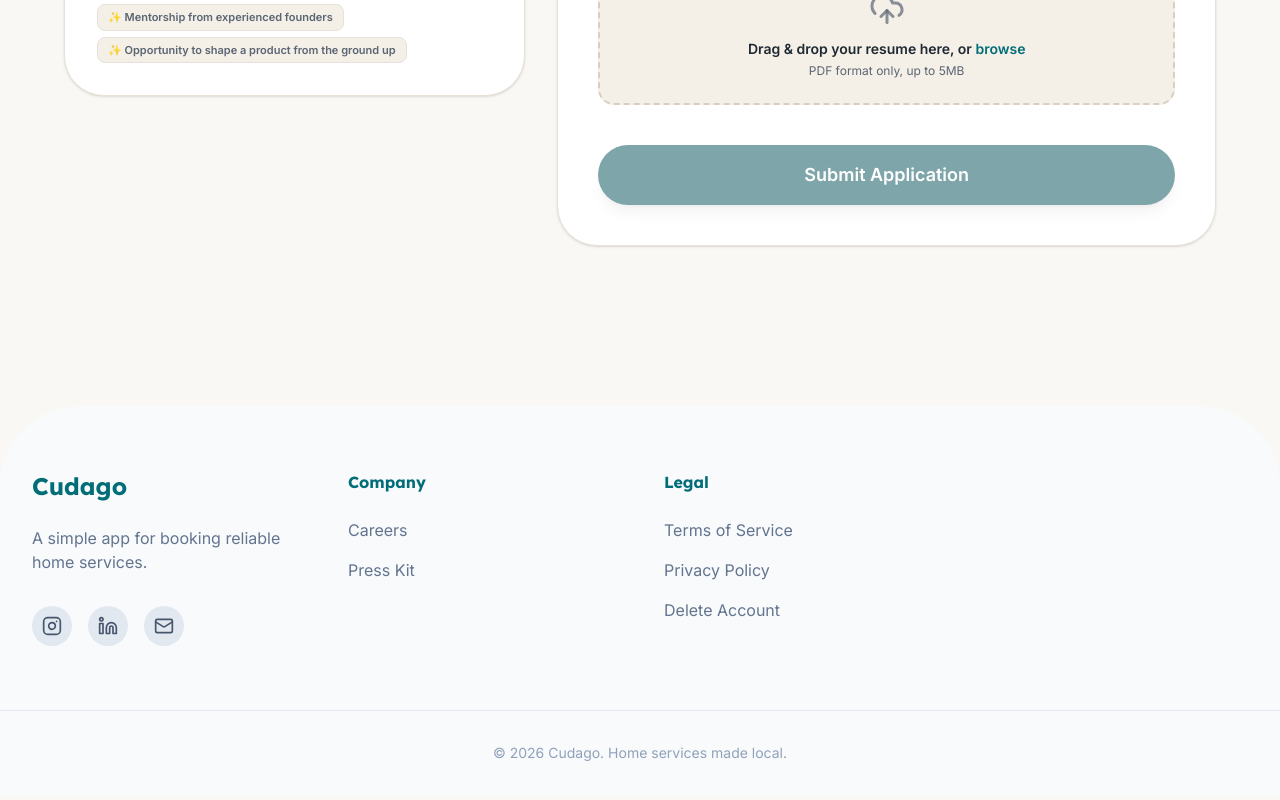
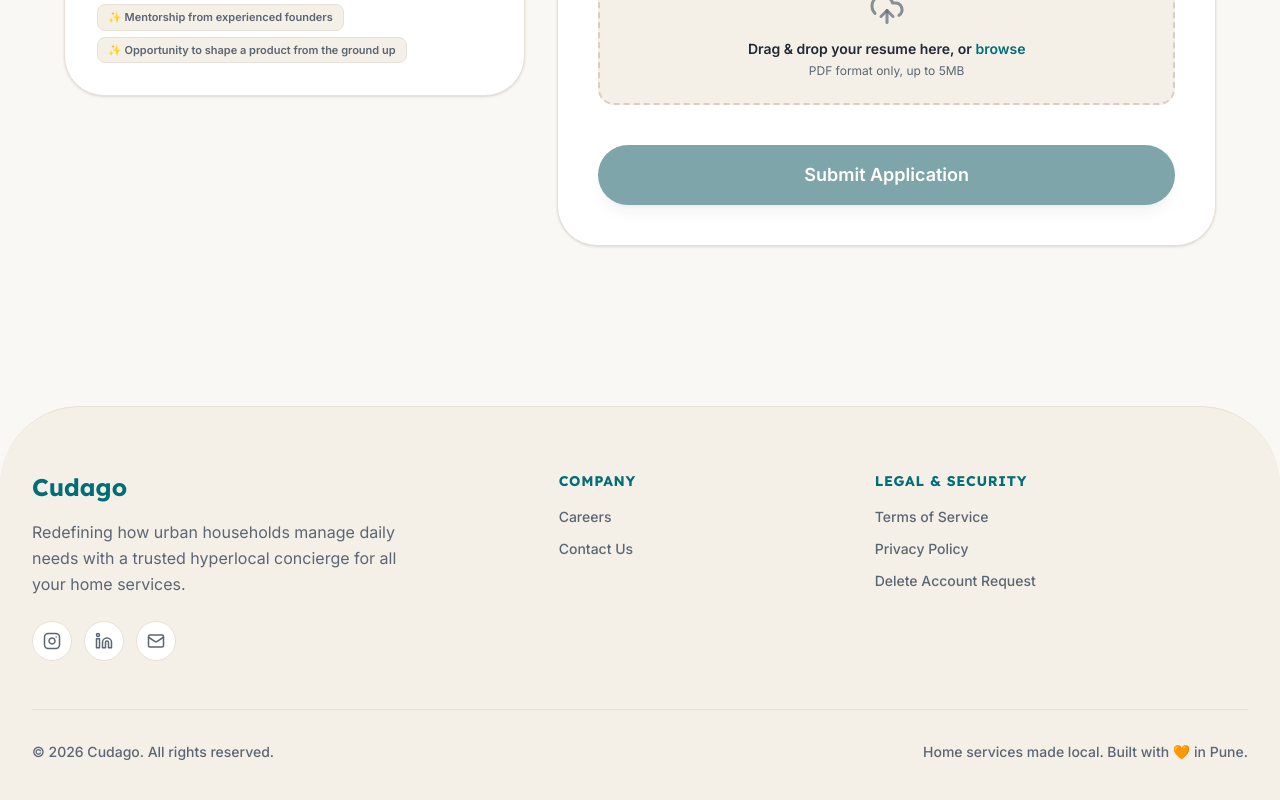
Before and after one commit to cudago/cudago-web-v1, a React (Vite) app: page /apply in a window 1280 px wide. Shown: the part 860-1660 px from the top of the page. Built offline with nearby package versions, Linux system fonts and the light colour scheme; no server answers.

Commit message:
refactor: remove PressKit page and update navigation and footer components

```diff
--- a/src/App.tsx
+++ b/src/App.tsx
@@ -3,7 +3,6 @@
 import { TermsOfService } from './policies/TermsOfService';
 import { PrivacyPolicy } from './policies/PrivacyPolicy';
 import { Careers } from './company/Careers';
-import { PressKit } from './company/PressKit';
 import { ScrollToTop } from './components/ScrollToTop';
 import { Contact } from './pages/Contact';
 import { Apply } from './pages/Apply';
@@ -19,7 +18,6 @@
         <Route path="/policies/terms" element={<TermsOfService />} />
         <Route path="/policies/privacy" element={<PrivacyPolicy />} />
         <Route path="/company/careers" element={<Careers />} />
-        <Route path="/company/press" element={<PressKit />} />
         <Route path="/app/user/download" element={<UserAppDownload />} />
         <Route path="/app/user/delete-account" element={<UserAppDeleteAccount />} />
         <Route path="/download" element={<Navigate to="/app/user/download" replace />} />
--- a/src/company/PressKit.tsx
+++ /dev/null
@@ -1,53 +0,0 @@
-import { PolicyLayout } from '../policies/PolicyLayout';
-import { Download, FileText, Image as ImageIcon } from 'lucide-react';
-
-export const PressKit = () => {
-  return (
-    <PolicyLayout title="Press Kit" lastUpdated="April 2, 2024">
-      <section className="mb-12">
-        <h2 className="text-3xl font-bold mb-6 text-primary">Media Resources</h2>
-        <p className="text-lg mb-8">
-          Welcome to the Cudago Press Kit. Here you'll find our official brand assets, company overview, and high-resolution media for your stories.
-        </p>
-
-        <div className="grid md:grid-cols-3 gap-6">
-          {[
-            { title: 'Brand Assets', icon: <ImageIcon className="text-primary" />, desc: 'Logos, color palettes, and typography guidelines.', size: '12 MB' },
-            { title: 'Company Fact Sheet', icon: <FileText className="text-primary" />, desc: 'Key stats, mission statement, and founder bios.', size: '2 MB' },
-            { title: 'Product Screenshots', icon: <ImageIcon className="text-primary" />, desc: 'High-res images of the Cudago mobile and web app.', size: '45 MB' },
-          ].map((item) => (
-            <div key={item.title} className="bg-surface-container-low p-8 rounded-3xl border border-surface-container-high flex flex-col items-center text-center group hover:border-primary transition-all cursor-pointer">
-              <div className="w-16 h-16 bg-white rounded-2xl flex items-center justify-center mb-6 shadow-sm group-hover:scale-110 transition-transform">
-                {item.icon}
-              </div>
-              <h3 className="text-xl font-bold mb-2 text-primary">{item.title}</h3>
-              <p className="text-on-surface-variant text-sm mb-6">{item.desc}</p>
-              <div className="mt-auto flex items-center gap-2 text-primary font-bold text-sm">
-                <Download size={16} />
-                Download {item.size}
-              </div>
-            </div>
-          ))}
-        </div>
-      </section>
-
-      <section className="mb-12">
-        <h2 className="text-2xl font-bold mb-6 text-primary">About Cudago</h2>
-        <p className="mb-4">
-          Cudago is a hyperlocal digital concierge platform that connects urban households with verified and trusted home service providers. Founded in 2024, we aim to solve the trust deficit in domestic services through technology and rigorous verification.
-        </p>
-        <p>
-          Our first launch in Kharadi, Pune, marks the beginning of our journey to bring peace of mind to every society in India.
-        </p>
-      </section>
-
-      <section className="bg-primary text-white p-12 rounded-[3rem] text-center">
-        <h2 className="text-2xl font-bold mb-4">Press Inquiries</h2>
-        <p className="mb-8 opacity-90">
-          For interview requests, media inquiries, or additional information, please contact our PR team.
-        </p>
-        <div className="text-xl font-bold underline underline-offset-8">press@cudago.com</div>
-      </section>
-    </PolicyLayout>
-  );
-};
--- a/src/components/Footer.tsx
+++ b/src/components/Footer.tsx
@@ -3,45 +3,90 @@
 
 export const Footer = () => {
   return (
-    <footer className="bg-slate-50 rounded-t-[3rem] md:rounded-t-[5rem] mt-20">
-      <div className="max-w-7xl mx-auto px-8 py-16 grid grid-cols-2 md:grid-cols-4 gap-12">
-        <div className="col-span-2 md:col-span-1">
-          <Link to="/" className="text-2xl font-bold text-primary font-headline mb-6 block">Cudago</Link>
-          <p className="text-slate-500 mb-8 max-w-xs">
-            A simple app for booking reliable home services.
+    <footer className="bg-surface-container-low rounded-t-[3rem] md:rounded-t-[5rem] mt-20 border-t border-surface-container-high">
+      <div className="max-w-7xl mx-auto px-8 pt-16 pb-12">
+        <div className="grid grid-cols-1 md:grid-cols-12 gap-8 md:gap-12 pb-12 border-b border-surface-container-high">
+          {/* Brand & Description Column */}
+          <div className="md:col-span-5 space-y-4">
+            <Link to="/" className="text-2xl font-bold text-primary font-headline block">
+              Cudago
+            </Link>
+            <p className="text-on-surface-variant text-sm md:text-base max-w-sm leading-relaxed">
+              Redefining how urban households manage daily needs with a trusted hyperlocal concierge for all your home services.
             </p>
-          <div className="flex gap-4">
-            <a href="#" target="_blank" rel="noopener noreferrer" className="w-10 h-10 bg-slate-200 rounded-full flex items-center justify-center text-slate-600 hover:bg-primary hover:text-white transition-all cursor-pointer">
-              <Instagram size={20} />
+            <div className="flex gap-3 pt-2">
+              <a
+                href="#"
+                target="_blank"
+                rel="noopener noreferrer"
+                className="w-10 h-10 bg-white rounded-full flex items-center justify-center text-on-surface-variant hover:bg-primary hover:text-white border border-surface-container-high transition-all cursor-pointer"
+              >
+                <Instagram size={18} />
               </a>
-            <a href="#" target="_blank" rel="noopener noreferrer" className="w-10 h-10 bg-slate-200 rounded-full flex items-center justify-center text-slate-600 hover:bg-primary hover:text-white transition-all cursor-pointer">
-              <Linkedin size={20} />
+              <a
+                href="#"
+                target="_blank"
+                rel="noopener noreferrer"
+                className="w-10 h-10 bg-white rounded-full flex items-center justify-center text-on-surface-variant hover:bg-primary hover:text-white border border-surface-container-high transition-all cursor-pointer"
+              >
+                <Linkedin size={18} />
               </a>
-            <a href="mailto:contact@cudago.com" className="w-10 h-10 bg-slate-200 rounded-full flex items-center justify-center text-slate-600 hover:bg-primary hover:text-white transition-all cursor-pointer">
-              <Mail size={20} />
+              <a
+                href="mailto:contact@cudago.com"
+                className="w-10 h-10 bg-white rounded-full flex items-center justify-center text-on-surface-variant hover:bg-primary hover:text-white border border-surface-container-high transition-all cursor-pointer"
+              >
+                <Mail size={18} />
               </a>
             </div>
           </div>
 
-        <div>
-          <h4 className="font-bold text-primary mb-6">Company</h4>
-          <ul className="space-y-4">
-            <li><Link to="/company/careers" className="text-slate-500 hover:text-primary hover:translate-x-1 inline-block transition-all">Careers</Link></li>
-            <li><Link to="/company/press" className="text-slate-500 hover:text-primary hover:translate-x-1 inline-block transition-all">Press Kit</Link></li>
+          {/* Links Column 1: Company */}
+          <div className="md:col-span-3">
+            <h4 className="font-bold text-primary mb-4 text-sm uppercase tracking-wider">Company</h4>
+            <ul className="space-y-3 text-sm">
+              <li>
+                <Link to="/company/careers" className="text-on-surface-variant hover:text-primary transition-all font-medium">
+                  Careers
+                </Link>
+              </li>
+              <li>
+                <Link to="/contact" className="text-on-surface-variant hover:text-primary transition-all font-medium">
+                  Contact Us
+                </Link>
+              </li>
             </ul>
           </div>
 
-        <div>
-          <h4 className="font-bold text-primary mb-6">Legal</h4>
-          <ul className="space-y-4">
-            <li><Link to="/policies/terms" className="text-slate-500 hover:text-primary hover:translate-x-1 inline-block transition-all">Terms of Service</Link></li>
-            <li><Link to="/policies/privacy" className="text-slate-500 hover:text-primary hover:translate-x-1 inline-block transition-all">Privacy Policy</Link></li>
-            <li><Link to="/app/user/delete-account" className="text-slate-500 hover:text-primary hover:translate-x-1 inline-block transition-all">Delete Account</Link></li>
+          {/* Links Column 2: Legal & Support */}
+          <div className="md:col-span-4">
+            <h4 className="font-bold text-primary mb-4 text-sm uppercase tracking-wider">Legal & Security</h4>
+            <ul className="space-y-3 text-sm">
+              <li>
+                <Link to="/policies/terms" className="text-on-surface-variant hover:text-primary transition-all font-medium">
+                  Terms of Service
+                </Link>
+              </li>
+              <li>
+                <Link to="/policies/privacy" className="text-on-surface-variant hover:text-primary transition-all font-medium">
+                  Privacy Policy
+                </Link>
+              </li>
+              <li>
+                <Link to="/app/user/delete-account" className="text-on-surface-variant hover:text-primary transition-all font-medium">
+                  Delete Account Request
+                </Link>
+              </li>
             </ul>
           </div>
         </div>
-      <div className="max-w-7xl mx-auto px-8 py-8 border-t border-slate-200 text-center text-slate-400 text-sm">
-        © 2026 Cudago. Home services made local.
+
+        {/* Bottom copyright / local tagline row */}
+        <div className="pt-8 flex flex-col sm:flex-row items-center justify-between gap-4 text-xs md:text-sm text-on-surface-variant font-medium">
+          <p>© 2026 Cudago. All rights reserved.</p>
+          <p className="flex items-center gap-1.5 text-center sm:text-right">
+            <span>Home services made local. Built with 🧡 in Pune.</span>
+          </p>
+        </div>
       </div>
     </footer>
   );
--- a/src/components/PolicyNavbar.tsx
+++ b/src/components/PolicyNavbar.tsx
@@ -18,7 +18,6 @@
 
   const companyLinks = [
     { name: 'Careers', path: '/company/careers' },
-    { name: 'Press Kit', path: '/company/press' },
   ];
 
   const activeLinks = isPolicy ? policyLinks : isCompany ? companyLinks : [];
```
Lines whose indentation alone changed are shown as unchanged.
